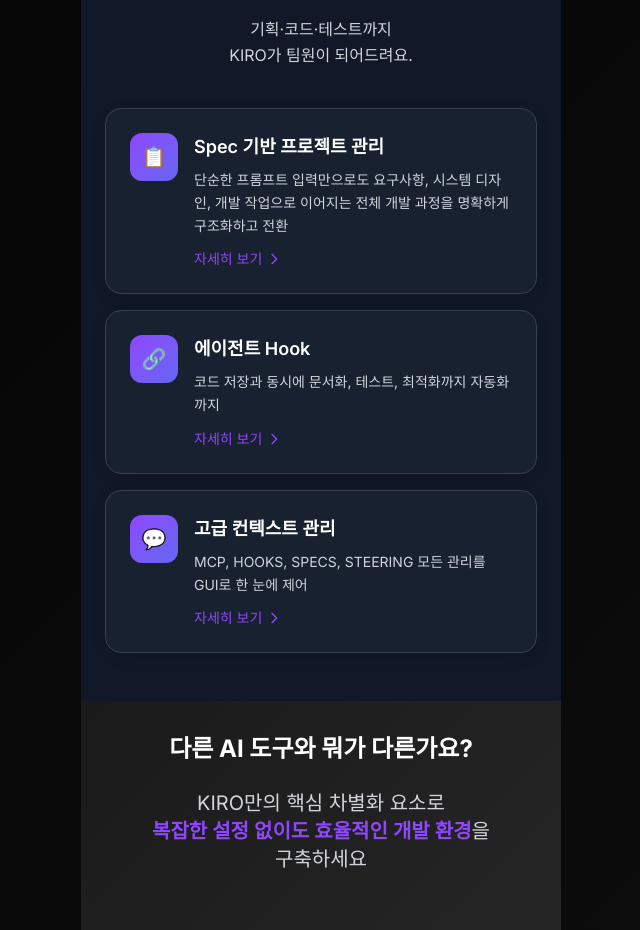
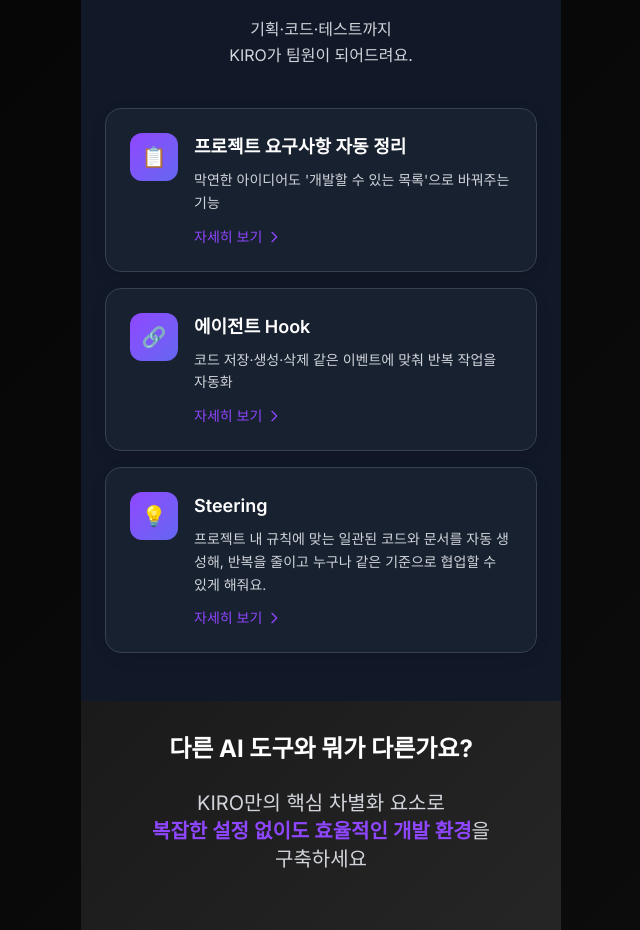
Before and after one commit to Imjurney/intro-kiro, a React (Vite) app: page / in a window 1280 px wide. Shown: the part 1380-2310 px from the top of the page, without its empty margins (319-959 px from the left). Built offline with nearby package versions, Linux system fonts and the light colour scheme.

Commit message:
feat:데이터 수정

```diff
--- a/index.html
+++ b/index.html
@@ -53,12 +53,10 @@
     </style>
 
     <!-- SEO and Social Meta -->
-    <title>
-      KIRO - AI 개발 어시스턴트 | 빠르게 내 상상을 증명하게 도와주는 도구
-    </title>
+    <title>KIRO - AI IDE| 빠르게 내 상상을 증명하게 도와주는 도구</title>
     <meta
       name="description"
-      content="취준생과 저연차 개발자를 위한 AI 개발 어시스턴트 KIRO. Spec 기반 프로젝트 관리, 시각적 Hooks 시스템으로 개발 생산성을 높여보세요."
+      content="KIRO - AI IDE | 빠르게 내 상상을 증명하게 도와주는 도구. Spec 기반 프로젝트 관리, 시각적 Hooks 시스템으로 개발 생산성을 높여보세요."
     />
     <meta
       name="keywords"
--- a/src/components/Features.tsx
+++ b/src/components/Features.tsx
@@ -18,43 +18,43 @@
 const features: Feature[] = [
   {
     id: "spec-management",
-    title: "Spec 기반 프로젝트 관리",
-    description:
-      "단순한 프롬프트 입력만으로도 요구사항, 시스템 디자인, 개발 작업으로 이어지는 전체 개발 과정을 명확하게 구조화하고 전환",
+    title: "프로젝트 요구사항 자동 정리",
+    description: "막연한 아이디어도 '개발할 수 있는 목록'으로 바꿔주는 기능",
     icon: "📋",
     details:
-      "복잡하고 막연한 아이디어를 입력하면, 키로가 곧바로 구체적인 요구사항, 시스템 디자인, 개발 작업으로 명확하게 정리해줍니다. 여러 단계로 나뉘는 작업을 명확히 보여줌으로써 프로젝트의 흐름을 한눈에 파악할 수 있게 합니다.",
+      "예를 들어 '블로그 만들고 싶다'라고만 적어도, Kiro가 로그인/회원가입, 글 작성, 댓글, 검색 같은 기능 단위로 나눠서 정리해줘요. 과제나 포트폴리오 시작할 때 막막함을 줄여줍니다.",
     examples: [
-      "사용자 인증 시스템 → 로그인 폼, 회원가입, 비밀번호 재설정으로 자동 분할.",
-      "쇼핑몰 프로젝트 → 상품 목록, 장바구니, 결제 시스템으로 단계별 구현.",
-      "블로그 시스템 → 글 작성, 댓글, 검색 기능으로 체계적 개발.",
+      "팀 프로젝트 시작할 때 — '쇼핑몰' 아이디어 → 상품 목록, 장바구니, 결제 기능으로 자동 분리",
+      "포트폴리오 기획할 때 — '스터디 관리 앱' → 출석, 과제 제출, 공지 알림으로 구조화",
     ],
     screenshot: "spec-management-demo.png",
   },
   {
     id: "visual-hooks",
     title: "에이전트 Hook",
-    description: "코드 저장과 동시에 문서화, 테스트, 최적화까지 자동화까지",
+    description: "코드 저장·생성·삭제 같은 이벤트에 맞춰 반복 작업을 자동화",
     icon: "🔗",
     details:
-      "일상 언어로 필요한 자동화 작업을 GUI로 쉽게 추가해, 반복적인 작업은 KIRO에게 위임 할 수 있습니다.",
+      "Agent Hook은 IDE에서 특정 이벤트(파일 저장, 새 파일 생성 등)가 발생했을 때 Kiro가 자동으로 작업을 실행하는 기능입니다. 매번 직접 명령하지 않아도 반복    작업을 줄이고, 코드 품질을 일정하게 유지할 수 있습니다.",
     examples: [
-      "오류 리포트 자동 생성: 특정 에러 발생 시, 어떤 문제가 발생하고 해결했는지를 포함하는 Markdown 형식 리포트 파일 생성.",
-      "주석 및 문서 자동화: 컴포넌트의 props나 내부 동작에 대한 JSDoc 주석을 자동으로 생성하도록 설정.",
+      "개발문서 자동 생성 - API 추가 될때마다 자동 API 문서 업데이트 (ex. JSDoc에 함수 설명 자동 추가)",
+      "디버깅 — 오류 발생 시 Markdown 리포트 자동 생성",
+      "팀플 협업 — 새 파일 생성 시 테스트 파일 자동 세팅",
+      "보안 강화 — 커밋 전에 API Key나 비밀번호 같은 민감 정보 자동 스캔",
     ],
     screenshot: "visual-hooks-demo.png",
   },
   {
-    id: "natural-language",
-    title: "고급 컨텍스트 관리",
-    description: "MCP, HOOKS, SPECS, STEERING 모든 관리를 GUI로 한 눈에 제어",
-    icon: "💬",
+    id: "steering",
+    title: "Steering",
+    description:
+      "프로젝트 내 규칙에 맞는 일관된 코드와 문서를 자동 생성해, 반복을 줄이고 누구나 같은 기준으로 협업할 수 있게 해줘요.",
+    icon: "💡",
     details:
-      "기획 문서, 디자인 시안, API 명세서 등 흩어져 있는 자료를 하나의 프로젝트 파일로 연결하고, 손으로 그린 스케치 같은 아이디어를 개발 가이드라인으로 만들어 줍니다.",
+      "매번 대화에서 규칙을 설명하지 않아도, Kiro가 내가 정한 기준을 일관되게 따를 수 있도록 도와줍니다.",
     examples: [
-      "네이티브MCP 통합을 통해 문서,데이터베이스, API 등에 연결.",
-      "각 프로젝트의 스티어링 파일을 통해 Kiro 에이전트가 상호작용하는 방식을 설정.",
-      "UI 디자인 이미지나 아키텍처 화이트보드 세션의 사진을 전달하면, Kiro가 이를 사용하여 구현을 안내.",
+      "API 가이드 라인 문서 작성 후, 일관된 가이드 제공 가능",
+      "UI 스케치를 상황에 맞는 구현 가이드 제공",
     ],
     screenshot: "natural-language-demo.png",
   },
```
